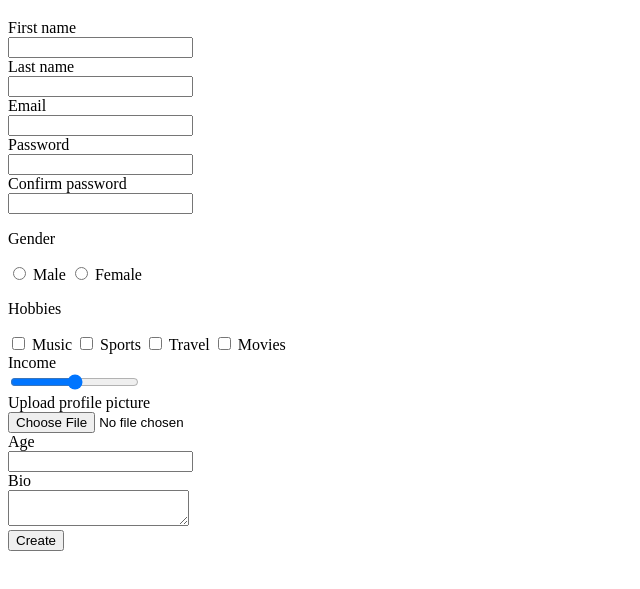
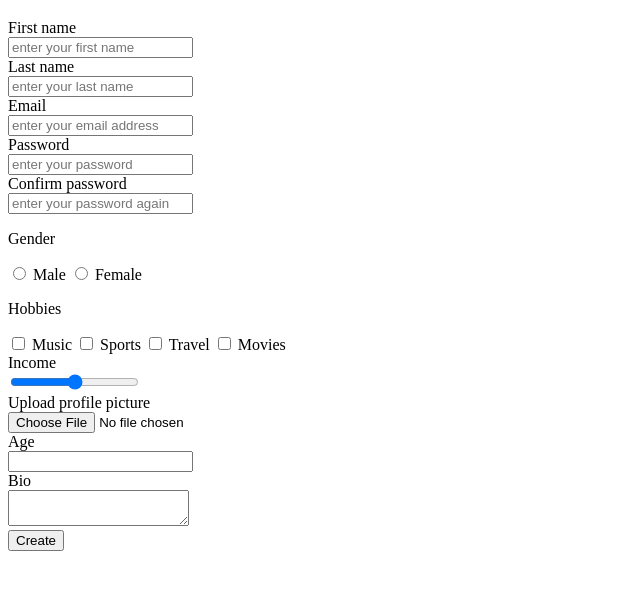
Before and after one commit to maishakhair791/html-2, a plain HTML site: page index.html in a window 1280 px wide. Shown: the part 61-650 px from the top of the page, without its empty margins (0-640 px from the left). Drawn offline with Linux system fonts and the light colour scheme.

Commit message:
placeholder added

```diff
--- a/index.html
+++ b/index.html
@@ -8,17 +8,19 @@
     <h1>Create Account</h1>
     <form>
         <label for="1stname">First name</label><br/>
-        <input type="text" id="1stname" required><br/>
+        <input type="text" id="1stname" required placeholder="enter your first name"><br/>
+
         <label for="lastname">Last name</label><br/>
-        <input type="text" id="lastname"><br/>
+        <input type="text" id="lastname" placeholder="enter your last name"><br/>
+
         <label for="email" >Email</label><br/>
-        <input type="email" id="email" required><br/>
+        <input type="email" id="email" required placeholder="enter your email address"><br/>
 
         <label for="pass">Password</label><br/>
-        <input type="password" id="pass" required><br/>
+        <input type="password" id="pass" required placeholder="enter your password"><br/>
 
         <label for="con_pass">Confirm password</label><br/>
-        <input type="password" id="con_pass" required><br/>
+        <input type="password" id="con_pass" required placeholder="enter your password again"><br/>
         <p>Gender</p>
         <input type="radio"  id="male" name="gender" required>
         <label for="male">Male</label>
```
